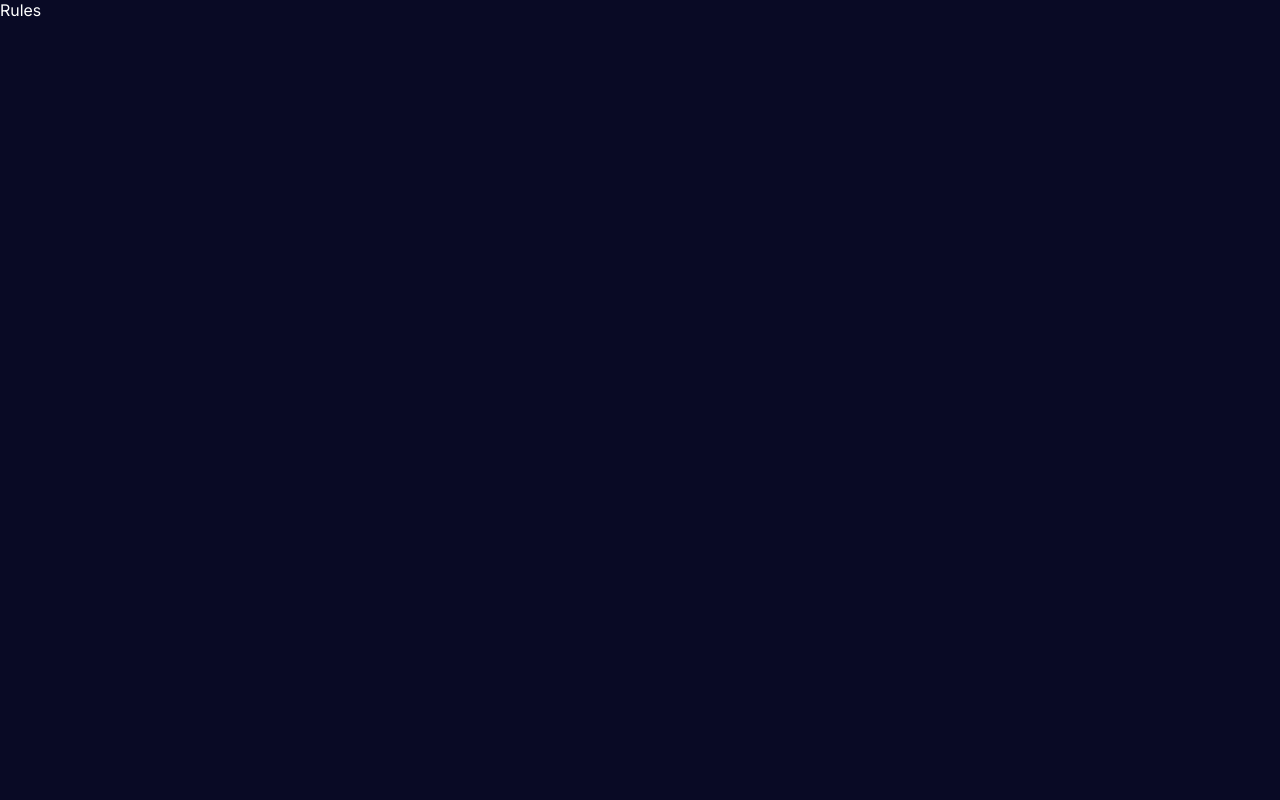
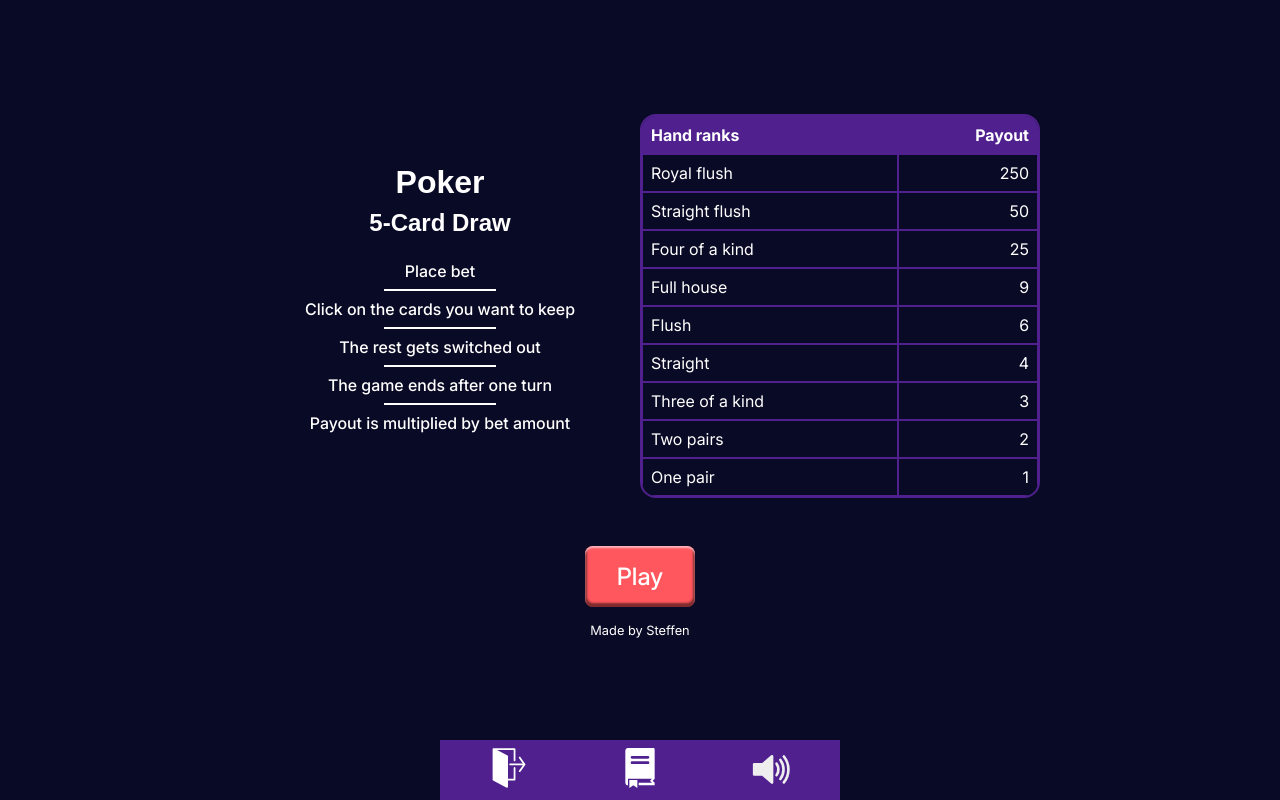
Before and after one commit to StoffenToffen/Video-Poker, a React (Vite) app: page /rules in a window 1280 px wide. Built offline with nearby package versions, Linux system fonts and the light colour scheme; a web font is replaced by a local one.

Commit message:
feat: Added content to rulesPage

```diff
--- /dev/null
+++ b/src/pages/RulesPage.css
@@ -0,0 +1,97 @@
+.rules-container {
+  display: flex;
+  flex-direction: column;
+  align-items: center;
+  justify-content: center;
+  width: 100%;
+  margin-top: 2rem;
+}
+
+.rules {
+  display: flex;
+  flex-direction: column;
+  align-items: center;
+  gap: 0.5rem;
+  margin-bottom: 2rem;
+  font-weight: 500;
+}
+
+.rules__title {
+  font-family: var(--font-heading);
+  font-size: 2rem;
+}
+
+.rules__subtitle {
+  font-family: var(--font-heading);
+  font-size: 1.5rem;
+  margin-bottom: 1rem;
+}
+
+.rules__divider {
+  border-bottom: 2px solid white;
+  width: 7rem;
+}
+
+.rules__table {
+  border: 2px solid var(--color-secondary);
+  border-radius: 1rem;
+  width: 100%;
+  border-spacing: 0;
+  overflow: hidden;
+  margin: 0 auto 1rem;
+
+  & td,
+  th {
+    padding: 0.5rem;
+    border: 1px solid var(--color-secondary);
+  }
+}
+
+.rules__table__header {
+  background-color: var(--color-secondary);
+  text-align: left;
+}
+
+.rules__table__cell--right {
+  text-align: end;
+}
+
+.rules__link {
+  color: white;
+  background-color: var(--color-accent2);
+  display: inline-block;
+  margin: 0 auto 1rem;
+  padding: 1rem 2rem;
+  border-radius: 0.5rem;
+  font-size: 1.5rem;
+  font-weight: 500;
+  text-decoration: none;
+  box-shadow:
+    inset 0 2px 2px var(--color-highlight),
+    inset 0 -2px 2px 2px rgba(0, 0, 0, 0.5);
+
+  &:hover {
+    box-shadow: none;
+    filter: brightness(0.9);
+  }
+}
+
+.rules__made-by {
+  font-size: 0.8rem;
+  margin-bottom: 5rem;
+}
+
+@media screen and (min-width: 800px) {
+  .rules-container {
+    flex-direction: row;
+    margin-bottom: 2rem;
+  }
+
+  .rules {
+    width: 50%;
+  }
+
+  .rules__table {
+    width: 50%;
+  }
+}
--- a/src/pages/RulesPage.tsx
+++ b/src/pages/RulesPage.tsx
@@ -1,9 +1,84 @@
+import { Link } from "react-router-dom";
+import Nav from "../components/Nav";
+
+import "./RulesPage.css";
+
 const Rules = () => {
-  return (
-    <div>
-      Rules
-    </div>
-  );
-}
+	return (
+		<main className="container">
+			<div className="rules-container container--md">
+				<div className="rules">
+					<h1 className="rules__title">Poker</h1>
+					<h2 className="rules__subtitle">5-Card Draw</h2>
+
+					<span>Place bet</span>
+					<span className="rules__divider" />
+					<span>Click on the cards you want to keep</span>
+					<span className="rules__divider" />
+					<span>The rest gets switched out</span>
+					<span className="rules__divider" />
+					<span>The game ends after one turn</span>
+					<span className="rules__divider" />
+					<span>Payout is multiplied by bet amount</span>
+				</div>
+
+				<table className="rules__table container--sm">
+					<thead className="rules__table__header">
+						<tr>
+							<th>Hand ranks</th>
+							<th className="rules__table__cell--right">Payout</th>
+						</tr>
+					</thead>
+					<tbody>
+						<tr>
+							<td>Royal flush</td>
+							<td className="rules__table__cell--right">250</td>
+						</tr>
+						<tr>
+							<td>Straight flush</td>
+							<td className="rules__table__cell--right">50</td>
+						</tr>
+						<tr>
+							<td>Four of a kind</td>
+							<td className="rules__table__cell--right">25</td>
+						</tr>
+						<tr>
+							<td>Full house</td>
+							<td className="rules__table__cell--right">9</td>
+						</tr>
+						<tr>
+							<td>Flush</td>
+							<td className="rules__table__cell--right">6</td>
+						</tr>
+						<tr>
+							<td>Straight</td>
+							<td className="rules__table__cell--right">4</td>
+						</tr>
+						<tr>
+							<td>Three of a kind</td>
+							<td className="rules__table__cell--right">3</td>
+						</tr>
+						<tr>
+							<td>Two pairs</td>
+							<td className="rules__table__cell--right">2</td>
+						</tr>
+						<tr>
+							<td>One pair</td>
+							<td className="rules__table__cell--right">1</td>
+						</tr>
+					</tbody>
+				</table>
+			</div>
+
+			<Link to="/game" className="rules__link">
+				Play
+			</Link>
+
+			<div className="rules__made-by">Made by Steffen</div>
+
+			<Nav />
+		</main>
+	);
+};
 
 export default Rules;
```
